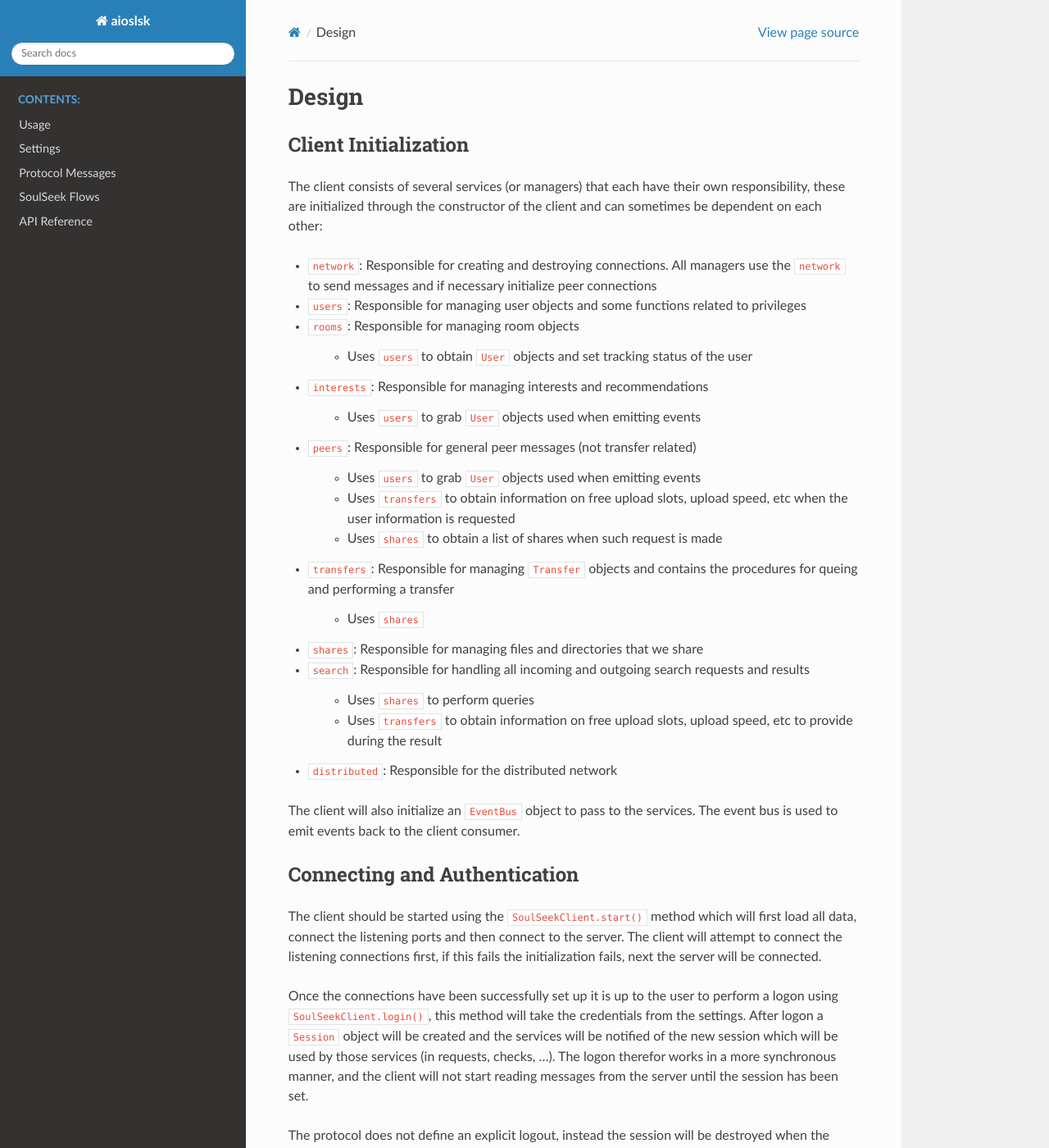
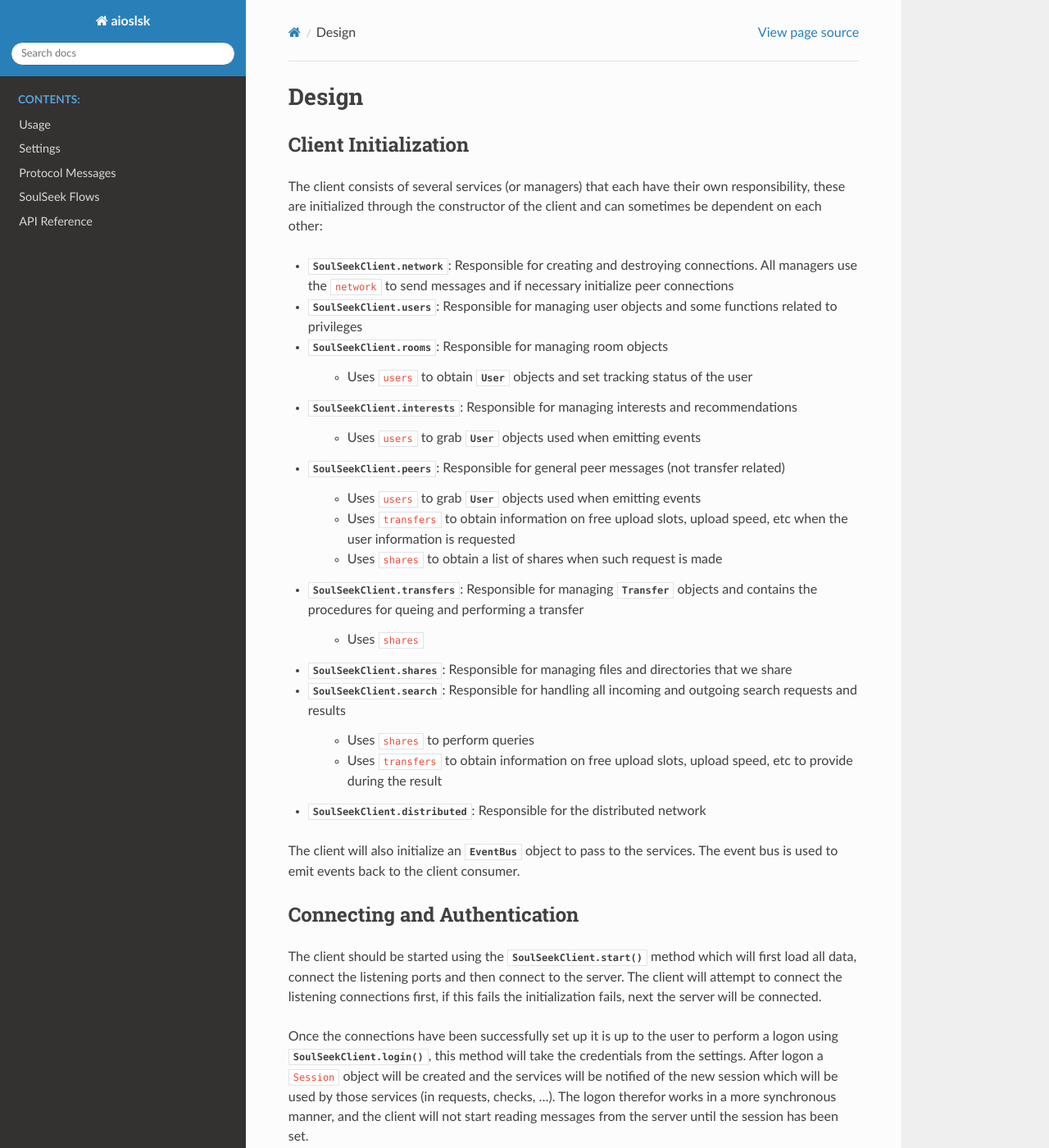
Before and after one commit to JurgenR/aioslsk, a Sphinx documentation site: the page built from docs/source/DESIGN.rst, in a window 1280 px wide and 1400 px high. Shown: the whole window at 82% size. Built offline with Sphinx 7.4.7 and the Read the Docs theme 2.0.0, drawn with Linux system fonts in a browser that asks for light colours; some of the changed text lies outside the part shown.

Commit message:
docs: references in design documentation

```diff
--- a/docs/source/DESIGN.rst
+++ b/docs/source/DESIGN.rst
@@ -7,43 +7,43 @@ Client Initialization
 
 The client consists of several services (or managers) that each have their own responsibility, these are initialized through the constructor of the client and can sometimes be dependent on each other:
 
-* ``network``: Responsible for creating and destroying connections. All managers use the ``network`` to send messages and if necessary initialize peer connections
-* ``users``: Responsible for managing user objects and some functions related to privileges
-* ``rooms``: Responsible for managing room objects
+* :attr:`.SoulSeekClient.network`: Responsible for creating and destroying connections. All managers use the ``network`` to send messages and if necessary initialize peer connections
+* :attr:`.SoulSeekClient.users`: Responsible for managing user objects and some functions related to privileges
+* :attr:`.SoulSeekClient.rooms`: Responsible for managing room objects
 
-    * Uses ``users`` to obtain ``User`` objects and set tracking status of the user
+    * Uses ``users`` to obtain :class:`.User` objects and set tracking status of the user
 
-* ``interests``: Responsible for managing interests and recommendations
+* :attr:`.SoulSeekClient.interests`: Responsible for managing interests and recommendations
 
-    * Uses ``users`` to grab ``User`` objects used when emitting events
+    * Uses ``users`` to grab :class:`.User` objects used when emitting events
 
-* ``peers``: Responsible for general peer messages (not transfer related)
+* :attr:`.SoulSeekClient.peers`: Responsible for general peer messages (not transfer related)
 
-    * Uses ``users`` to grab ``User`` objects used when emitting events
+    * Uses ``users`` to grab :class:`.User` objects used when emitting events
     * Uses ``transfers`` to obtain information on free upload slots, upload speed, etc when the user information is requested
     * Uses ``shares`` to obtain a list of shares when such request is made
 
-* ``transfers``: Responsible for managing ``Transfer`` objects and contains the procedures for queing and performing a transfer
+* :attr:`.SoulSeekClient.transfers`: Responsible for managing :class:`.Transfer` objects and contains the procedures for queing and performing a transfer
 
     * Uses ``shares``
 
-* ``shares``: Responsible for managing files and directories that we share
-* ``search``: Responsible for handling all incoming and outgoing search requests and results
+* :attr:`.SoulSeekClient.shares`: Responsible for managing files and directories that we share
+* :attr:`.SoulSeekClient.search`: Responsible for handling all incoming and outgoing search requests and results
 
     * Uses ``shares`` to perform queries
     * Uses ``transfers`` to obtain information on free upload slots, upload speed, etc to provide during the result
 
-* ``distributed``: Responsible for the distributed network
+* :attr:`.SoulSeekClient.distributed`: Responsible for the distributed network
 
-The client will also initialize an ``EventBus`` object to pass to the services. The event bus is used to emit events back to the client consumer.
+The client will also initialize an :class:`.EventBus` object to pass to the services. The event bus is used to emit events back to the client consumer.
 
 
 Connecting and Authentication
 =============================
 
-The client should be started using the ``SoulSeekClient.start()`` method which will first load all data, connect the listening ports and then connect to the server. The client will attempt to connect the listening connections first, if this fails the initialization fails, next the server will be connected.
+The client should be started using the :meth:`.SoulSeekClient.start` method which will first load all data, connect the listening ports and then connect to the server. The client will attempt to connect the listening connections first, if this fails the initialization fails, next the server will be connected.
 
-Once the connections have been successfully set up it is up to the user to perform a logon using ``SoulSeekClient.login()``, this method will take the credentials from the settings. After logon a ``Session`` object will be created and the services will be notified of the new session which will be used by those services (in requests, checks, ...). The logon therefor works in a more synchronous manner, and the client will not start reading messages from the server until the session has been set.
+Once the connections have been successfully set up it is up to the user to perform a logon using :meth:`.SoulSeekClient.login`, this method will take the credentials from the settings. After logon a ``Session`` object will be created and the services will be notified of the new session which will be used by those services (in requests, checks, ...). The logon therefor works in a more synchronous manner, and the client will not start reading messages from the server until the session has been set.
 
 The protocol does not define an explicit logout, instead the session will be destroyed when the server is disconnected.
 
--- a/docs/source/USAGE.rst
+++ b/docs/source/USAGE.rst
@@ -360,7 +360,7 @@
     print(f"User {user.name} is sharing {user.shared_file_count} files")
 
 
-If necessary you can clear certain parameters for a user, the following code will clear the ``picture`` and ``description`` attributes:
+If necessary you can clear certain parameters for a user, the following code will clear the :attr:`.User.picture`` and :attr:`.User.description` attributes:
 
 .. code-block:: python
 
--- a/docs/source/conf.py
+++ b/docs/source/conf.py
@@ -6,6 +6,7 @@
 import os
 import sys
 sys.path.insert(0, os.path.abspath('../../src/aioslsk'))
+sys.path.insert(0, os.path.abspath('../src/aioslsk'))
 
 # -- Project information -----------------------------------------------------
 # https://www.sphinx-doc.org/en/master/usage/configuration.html#project-information
```
Also changed, not shown: other parts of docs/source/DESIGN.rst (+4 -4 lines).
